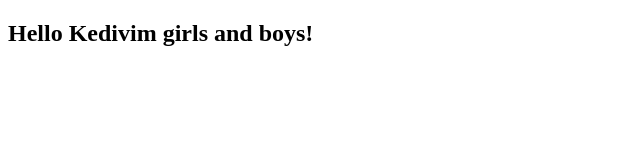
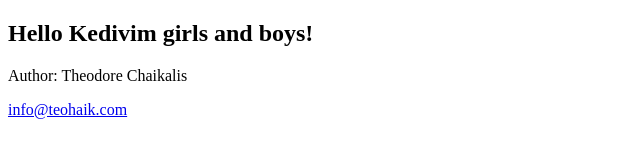
Before and after one commit to teohaik/ci-demo-html, a plain HTML site: page index.html in a window 1280 px wide. Shown: the whole page, without its empty margins (0-640 px from the left). Drawn offline with Linux system fonts and the light colour scheme.

Commit message:
add footer

```diff
--- a/index.html
+++ b/index.html
@@ -10,4 +10,10 @@
   <h2>Hello Kedivim girls and boys!</h2>
 </body>
 
+
+<footer>
+  <p>Author: Theodore Chaikalis</p>
+  <p><a href="mailto:info@teohaik.com">info@teohaik.com</a></p>
+</footer>
+
 </html>
```
